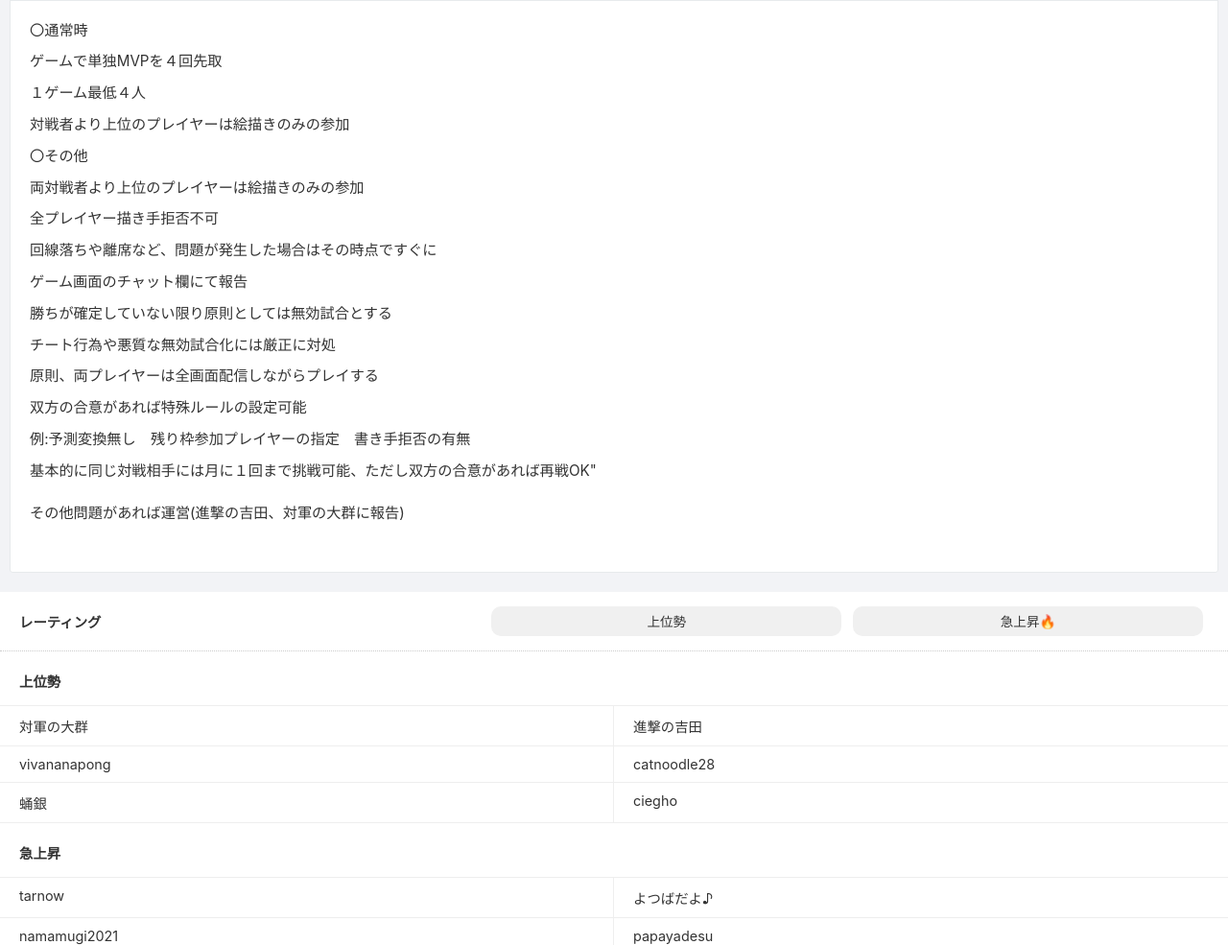
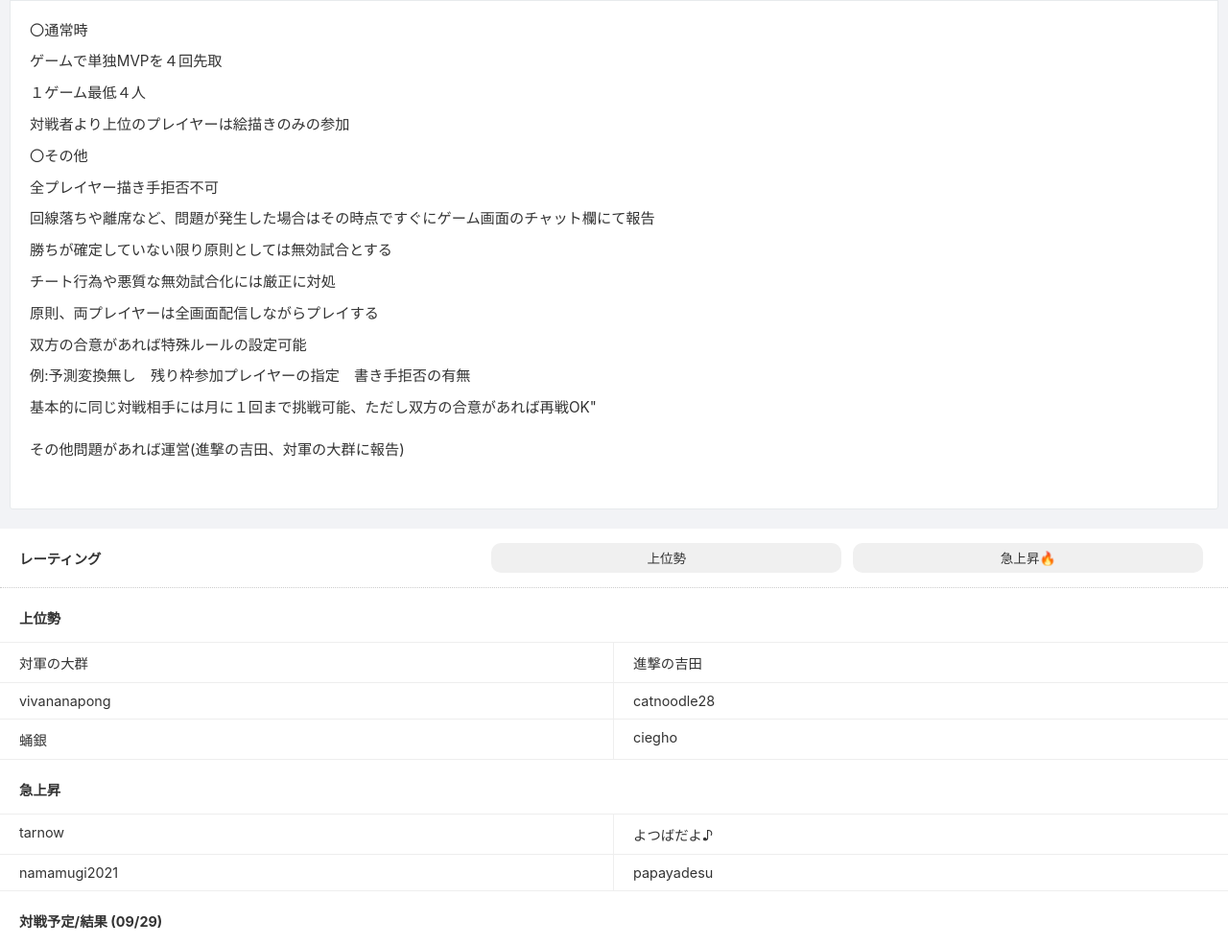
Before and after one commit to mametai/sokutou.ranking, a plain HTML site: page index.html in a window 1280 px wide. Shown: the part 2010-2995 px from the top of the page at 96% size. Drawn offline with nearby package versions, Linux system fonts and the light colour scheme.

Commit message:
Update index.html

```diff
--- a/index.html
+++ b/index.html
@@ -80,10 +80,8 @@
 <p>１ゲーム最低４人</p>
 <p>対戦者より上位のプレイヤーは絵描きのみの参加</p>
 <p>〇その他</p>
-<p>両対戦者より上位のプレイヤーは絵描きのみの参加</p>
 <p>全プレイヤー描き手拒否不可</p>
-<p>回線落ちや離席など、問題が発生した場合はその時点ですぐに</p>
-<p>ゲーム画面のチャット欄にて報告</p>
+<p>回線落ちや離席など、問題が発生した場合はその時点ですぐにゲーム画面のチャット欄にて報告</p>
 <p>勝ちが確定していない限り原則としては無効試合とする</p>
 <p>チート行為や悪質な無効試合化には厳正に対処</p>
 <p>原則、両プレイヤーは全画面配信しながらプレイする</p>
```
